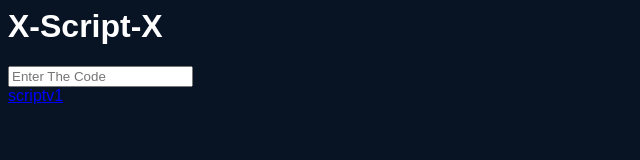
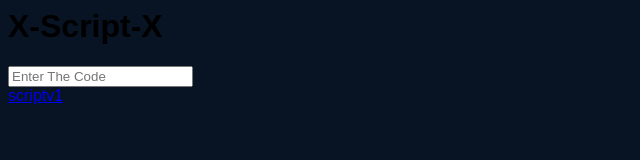
Before and after one commit to ThatExtraSugarr/Script, a plain HTML site: page index.html in a window 1280 px wide. Shown: the whole page, without its empty margins (0-640 px from the left). Drawn offline with Linux system fonts and the light colour scheme; a web font is replaced by a local one.

Commit message:
Update style.css

```diff
--- a/style.css
+++ b/style.css
@@ -5,14 +5,6 @@ body{
   font-style: normal;
 }
 
-h1{
-  color: white;
+.BasicHackBox{
+
 }
-
-p{
-  color: green;
-}
-
-a{
-  color: blue;
-}
```
